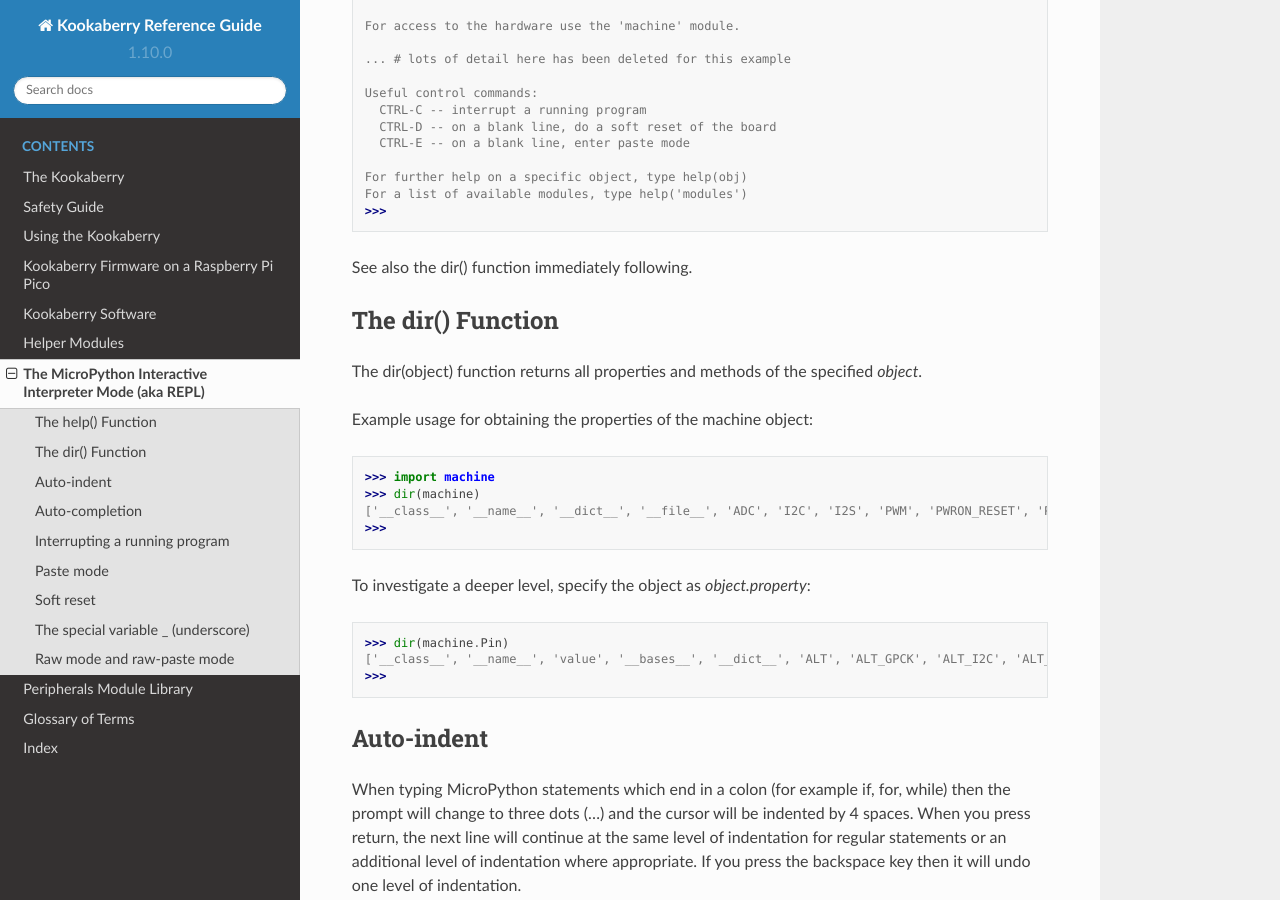
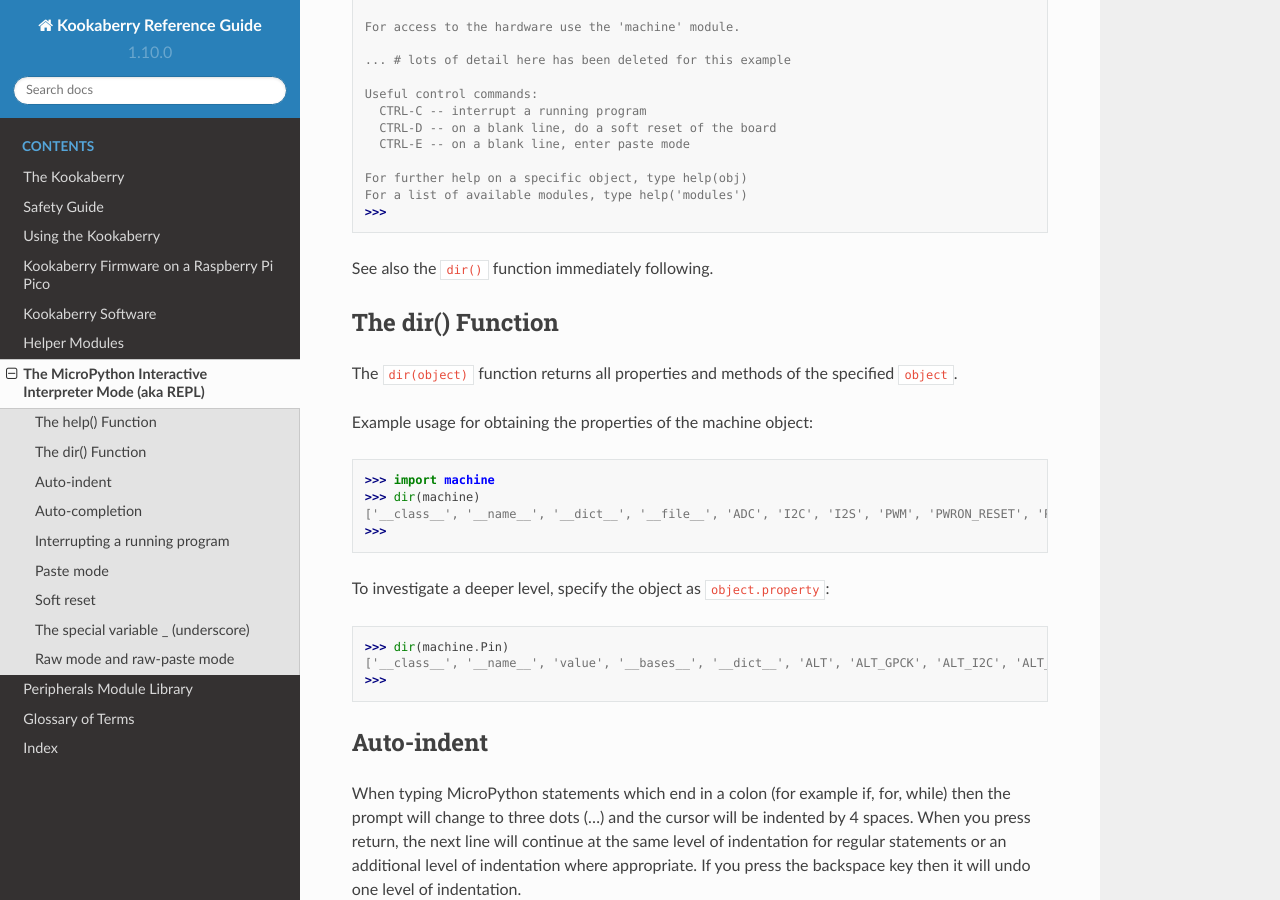
Before and after one commit to TDStrasser/Kookaberry-Reference-Guide, a Sphinx documentation site: the page built from docs/source/repl.rst, in a window 1280 px wide and 900 px high, scrolled down 548 px. Built offline with Sphinx 7.4.7 and the Read the Docs theme 2.0.0, drawn with Linux system fonts in a browser that asks for light colours.

Commit message:
Format and cross-reference edits

```diff
--- a/docs/source/repl.rst
+++ b/docs/source/repl.rst
@@ -13,7 +13,7 @@
 The help() Function
 -------------------
 
-REPL provides a very basic level of help by typing the command *help()*::
+REPL provides a very basic level of help by typing the command ``help()``::
 
     >>> help()
     Welcome to MicroPython!
@@ -33,12 +33,12 @@
     For a list of available modules, type help('modules')
     >>>
 
-See also the dir() function immediately following.
+See also the ``dir()`` function immediately following.
 
 The dir() Function
 ------------------
 
-The dir(object) function returns all properties and methods of the specified *object*.
+The ``dir(object)`` function returns all properties and methods of the specified ``object``.
 
 Example usage for obtaining the properties of the machine object::
 
@@ -47,7 +47,7 @@
     ['__class__', '__name__', '__dict__', '__file__', 'ADC', 'I2C', 'I2S', 'PWM', 'PWRON_RESET', 'Pin', 'RTC', 'SPI', 'Signal', 'SoftI2C', 'SoftSPI', 'Timer', 'UART', 'WDT', 'WDT_RESET', 'bitstream', 'bootloader', 'deepsleep', 'dht_readinto', 'disable_irq', 'enable_irq', 'freq', 'idle', 'lightsleep', 'mem16', 'mem32', 'mem8', 'reset', 'reset_cause', 'soft_reset', 'time_pulse_us', 'unique_id']
     >>>
 
-To investigate a deeper level, specify the object as *object.property*::
+To investigate a deeper level, specify the object as ``object.property``::
 
     >>> dir(machine.Pin)
     ['__class__', '__name__', 'value', '__bases__', '__dict__', 'ALT', 'ALT_GPCK', 'ALT_I2C', 'ALT_PIO0', 'ALT_PIO1', 'ALT_PWM', 'ALT_SIO', 'ALT_SPI', 'ALT_UART', 'ALT_USB', 'IN', 'IRQ_FALLING', 'IRQ_RISING', 'OPEN_DRAIN', 'OUT', 'PULL_DOWN', 'PULL_UP', 'board', 'cpu', 'high', 'init', 'irq', 'low', 'off', 'on', 'toggle']
--- a/docs/source/software.rst
+++ b/docs/source/software.rst
@@ -121,8 +121,8 @@
 
    REPL dialogue for help(kooka.LED)
 
-For a more in-depth description of REPL see :ref:`repl
-`
+For a more in-depth description of REPL see :ref:`repl`
+
 Each of the modules frozen into the **Kookaberry’s** flash memory are described in the following sections.
 
 Kookaberry Specific Module Library
```
